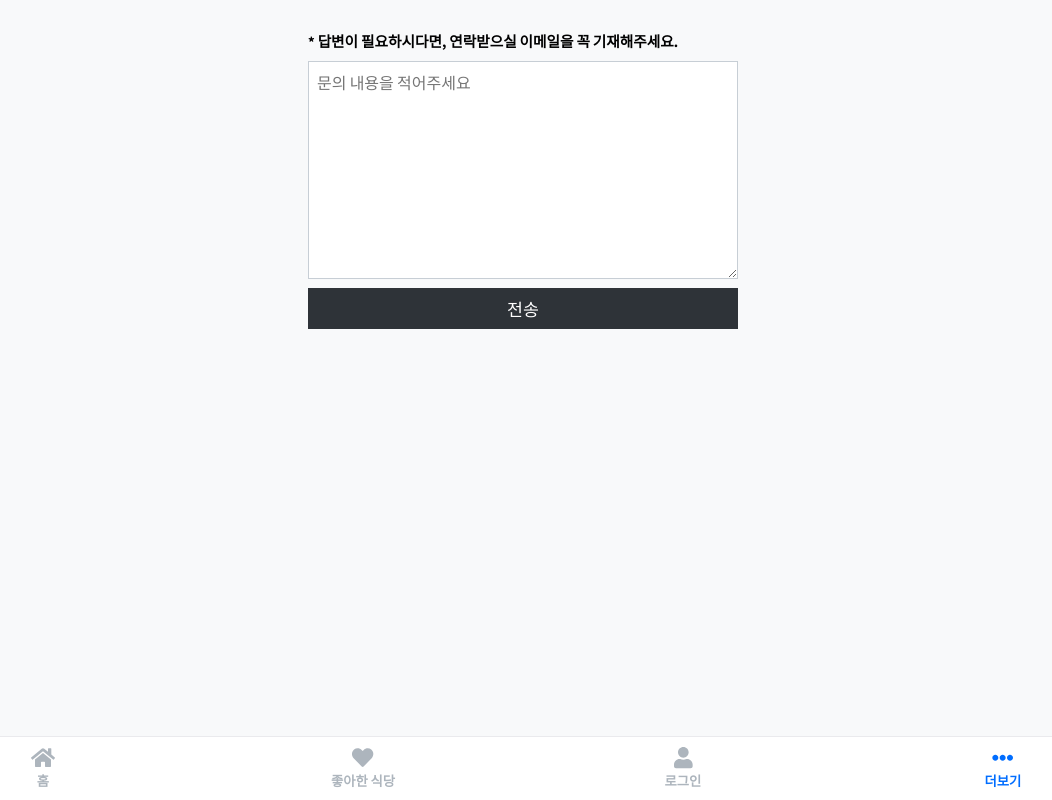
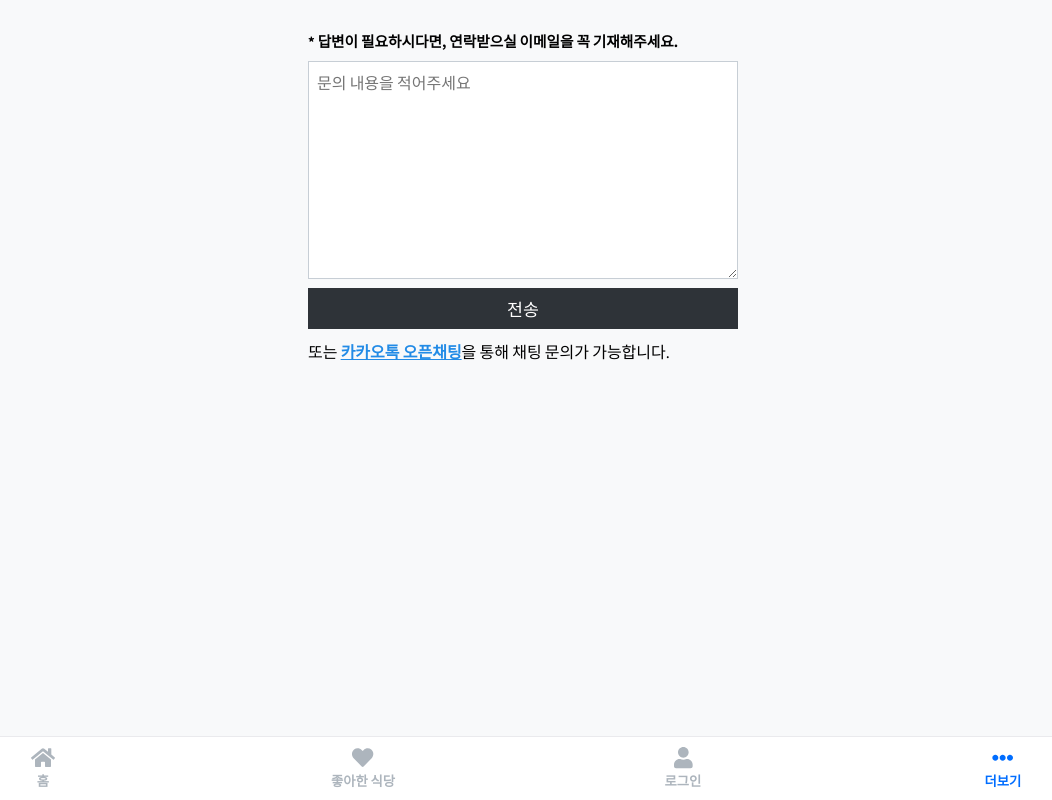
Before and after one commit to devHudi/inhoolife-2.0, a React (Create React App) app in the folder frontend/: page /suggest in a window 1280 px wide. Shown: the whole page, without its empty margins (117-1169 px from the left). Built offline with nearby package versions, Linux system fonts and the light colour scheme.

Commit message:
Add open chatting url

```diff
--- a/frontend/src/components/pages/Suggest/index.js
+++ b/frontend/src/components/pages/Suggest/index.js
@@ -1,4 +1,5 @@
 import React, { Fragment } from "react";
+import styled from "styled-components";
 import { WidthLimiter, Navigation } from "../../commons";
 import { FormContainer } from "./containers";
 
@@ -7,10 +8,23 @@ const Suggest = () => {
     <Fragment>
       <WidthLimiter>
         <FormContainer />
+        <OpenChat>
+          또는 <a href="https://open.kakao.com/o/sP8bpJW">카카오톡 오픈채팅</a>
+          을 통해 채팅 문의가 가능합니다.
+        </OpenChat>
       </WidthLimiter>
       <Navigation active="menu" />
     </Fragment>
   );
 };
 
+const OpenChat = styled.div`
+  margin-top: 10px;
+  a {
+    color: #228be6;
+    text-decoration: underline;
+    font-weight: bold;
+  }
+`;
+
 export default Suggest;
```
